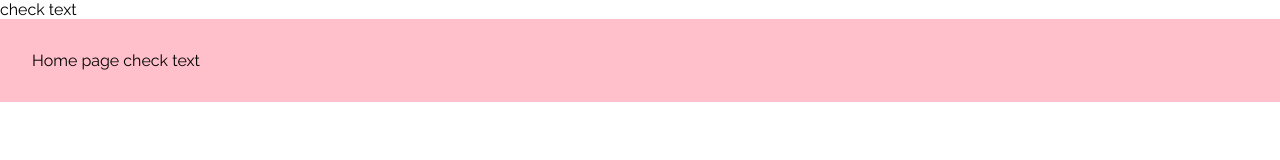
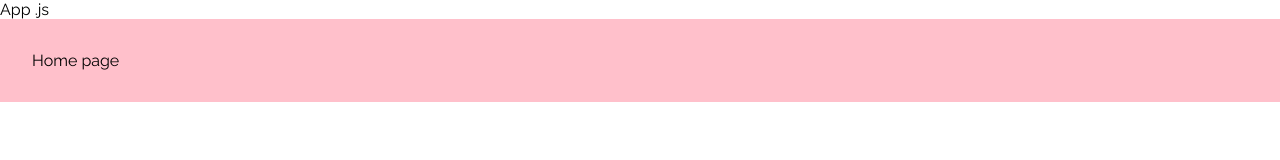
Before and after one commit to Aniket-Patel-swg/Weather-app-, a React (Create React App) app: page / in a window 1280 px wide. Shown: the top 160 px of the page. Built offline with nearby package versions, Linux system fonts and the light colour scheme.

Commit message:
Added UI design of home page

```diff
--- a/src/App.js
+++ b/src/App.js
@@ -5,7 +5,7 @@ import Homepage from './Pages/Homepage.jsx';
 function App() {
   return (
     <>
-      check text
+      App .js
       <Homepage />
     </>
   );
--- a/src/Pages/Homepage.jsx
+++ b/src/Pages/Homepage.jsx
@@ -5,7 +5,7 @@ const Homepage = () => {
     return (
         <>
             <div className="check">
-                Home page check text
+                Home page
             </div>
         </>
      );
```
Also changed, not shown: Figma-design/Main-Page.png (added).
